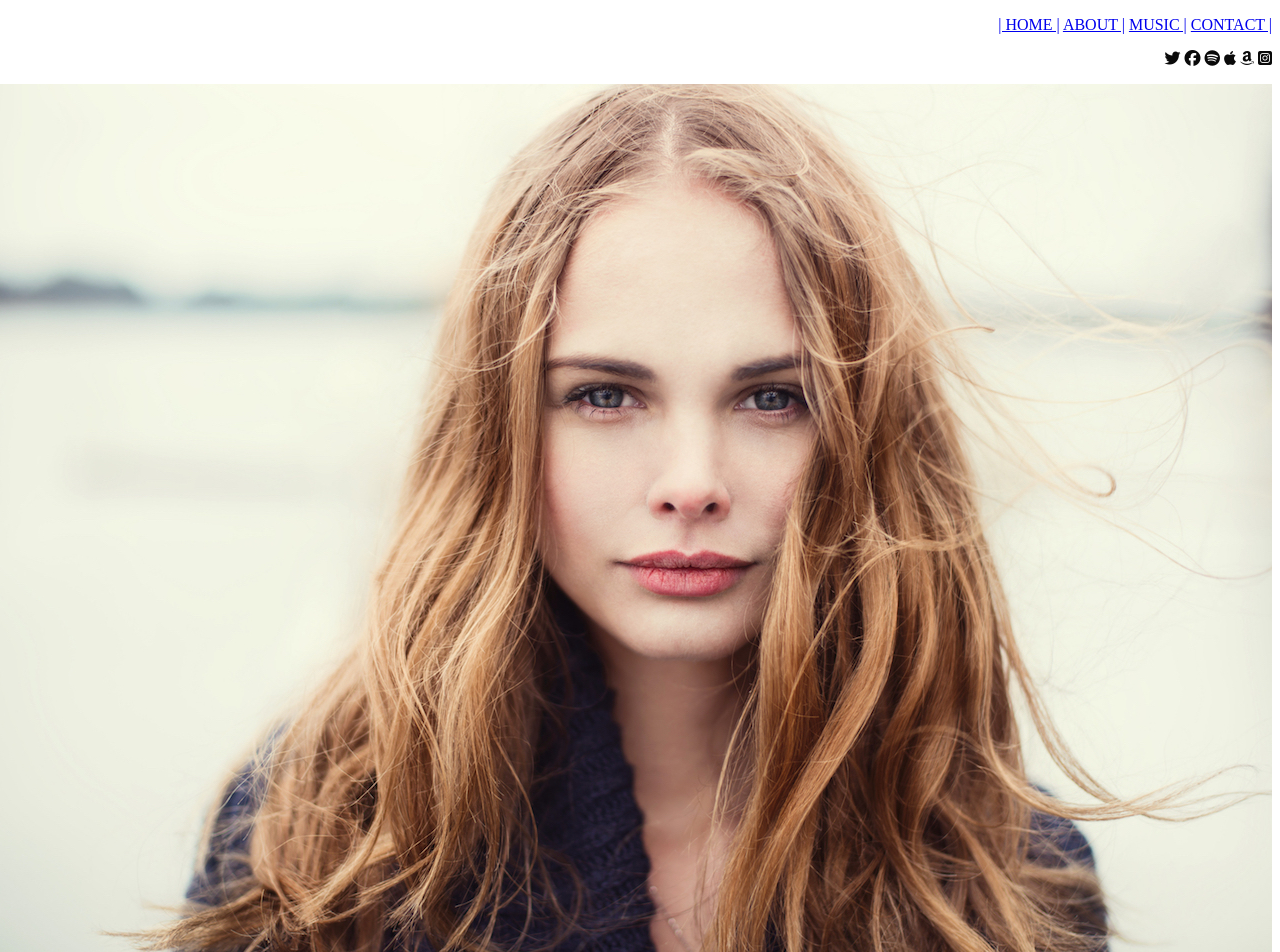
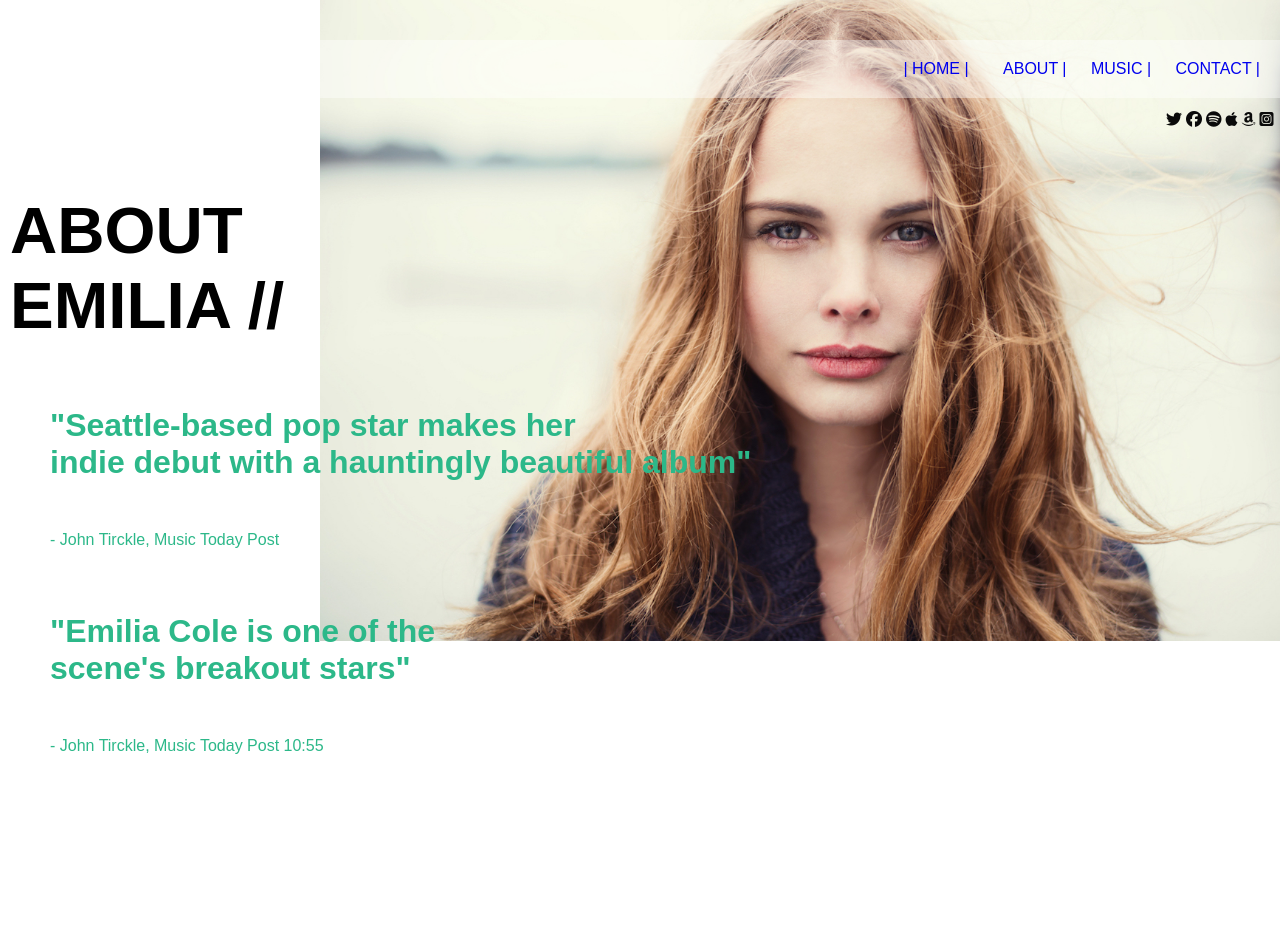
Before and after one commit to emiferreyra89/EmiliaCole_Practica, a website: page views/about.html in a window 1280 px wide. Shown: the top 952 px of the page. After the commit the page ends 800 px from the top, so only its background shows below. Drawn offline with Linux system fonts and the light colour scheme.

Commit message:
modifique archivos about.css y about.html, y agregue estilos a la pagina About con CSS

```diff
--- /dev/null
+++ b/public/css/about.css
@@ -0,0 +1,69 @@
+* {
+    box-sizing: border-box;
+    padding: 0%;
+    margin: 0%;
+    list-style: none;
+    text-decoration: none;
+}
+
+.about_body {
+    background-image: url("/img/emilia-about.jpg");
+    background-repeat: no-repeat;
+    background-size: 75%;
+    background-position: 100%;
+    background-position-y: 0%;
+}
+
+.about_header {
+    text-align: right;
+}
+
+.about_navegador_lista ul {
+    text-transform: uppercase;
+    color: gray;
+    font-family:Arial, Helvetica, sans-serif;
+    background-color: rgba(255, 255, 255, 0.4);
+    padding: 20px;
+    margin-top: 40px;
+}
+
+.about_navegador_lista ul li {
+    display: inline;
+    margin: 30px 10px 10px;
+    text-align: center;
+}
+
+.about_navegador_redes ul {
+    margin-right: 0.5%;
+    margin-top: 1%;
+}
+
+.about_navegador_redes ul li {
+    display: inline;
+}
+
+.about_seccion_info{
+    margin-top: 5%;
+}
+
+.about_titulo {
+    font-family: Arial, Helvetica, sans-serif;
+    font-size: 56px;
+    text-transform: uppercase;
+    margin-left: 10px;
+}
+
+.about_articulos {
+    font-family: Arial, Helvetica, sans-serif;
+    color: rgb(44, 184, 137);
+    margin-top: 5%;
+    margin-left: 50px;
+}
+
+.about_articulos h3 {
+    font-size: 32px;
+}
+
+.about_articulos p {
+    margin-top: 50px;
+}
--- a/views/about.html
+++ b/views/about.html
@@ -6,42 +6,41 @@
     <title>Emilia Core</title>
     <link rel="shortcut icon" href="/img/icon/favicon.ico"/>
     <script src="https://kit.fontawesome.com/02b2ba4a5f.js" crossorigin="anonymous"></script>
+    <link rel="stylesheet" href="/css/about.css">
 </head>
-<body>
-    <header align="right">
-        <nav>
+<body class="about_body">
+    <header class="about_header">
+        <nav class="about_navegador_lista">
             <ul>
-                <a href="/">| HOME |</a>
-                <a href="/about">ABOUT |</a>
-                <a href="/music">MUSIC |</a>
-                <a href="/contact">CONTACT |</a>
+                <li><a href="/">| home |</a></li>
+                <li></li><a href="/about">ABOUT |</a></li>
+                <li></li><a href="/music">MUSIC |</a></li>
+                <li></li><a href="/contact">CONTACT |</a></li>
             </ul>
         </nav>
 
-        <nav>
+        <nav class="about_navegador_redes">
             <ul>
-                <a href="https://www.twiter.com/" target="_blank"><i class="fa-brands fa-twitter" style="color: #0a0a0a;"></i></a>
-                <a href="https://www.facebook.com/" target="_blank"><i class="fa-brands fa-facebook" style="color: #0a0a0a;"></i></a>
-                <a href="https://www.spotify.com/" target="_blank"><i class="fa-brands fa-spotify" style="color: #0a0a0a;"></i></a>
-                <a href="https://www.apple.com/" target="_blank"><i class="fa-brands fa-apple" style="color: #0a0a0a;"></i></a>
-                <a href="https://www.amazon.com/" target="_blank"><i class="fa-brands fa-amazon" style="color: #0a0a0a;"></i></a>
-                <a href="https://www.instagram.com/" target="_blank"><i class="fa-brands fa-square-instagram" style="color: #0a0a0a;"></i></a>
+                <li><a href="https://www.twiter.com/" target="_blank"><i class="fa-brands fa-twitter" style="color: #0a0a0a;"></i></a></li>
+                <li><a href="https://www.facebook.com/" target="_blank"><i class="fa-brands fa-facebook" style="color: #0a0a0a;"></i></a></li>
+                <li><a href="https://www.spotify.com/" target="_blank"><i class="fa-brands fa-spotify" style="color: #0a0a0a;"></i></a></li>
+                <li><a href="https://www.apple.com/" target="_blank"><i class="fa-brands fa-apple" style="color: #0a0a0a;"></i></a></li>
+                <li><a href="https://www.amazon.com/" target="_blank"><i class="fa-brands fa-amazon" style="color: #0a0a0a;"></i></a></li>
+                <li><a href="https://www.instagram.com/" target="_blank"><i class="fa-brands fa-square-instagram" style="color: #0a0a0a;"></i></a></li>
             </ul>
         </nav>
     </header>
 
-    <img src="/img/emilia-about.jpg" align="right" alt="foto Emilia"/>
+    <section class="about_seccion_info">
+        <article class="about_titulo"><h1>ABOUT<br>EMILIA //</h1></article>
 
-    <section>
-        <h1>ABOUT<br>EMILIA //</h1>
-
-        <article style="color: rgb(44, 184, 137);">
+        <article class="about_articulos">
             <h3>"Seattle-based pop star makes her<br>indie debut with a hauntingly beautiful album"</h3>
-            <p>John Tirckle, Music Today Post</p>
+            <p>- John Tirckle, Music Today Post</p>
         </article>
 
-        <article style="color: rgb(44, 184, 137);">
-            <h3>"Emilia Cole is one of the scene's breakout stars"</h3>
+        <article class="about_articulos">
+            <h3>"Emilia Cole is one of the<br> scene's breakout stars"</h3>
             <p>- John Tirckle, Music Today Post 10:55</p>
         </article>
     </section>
```
